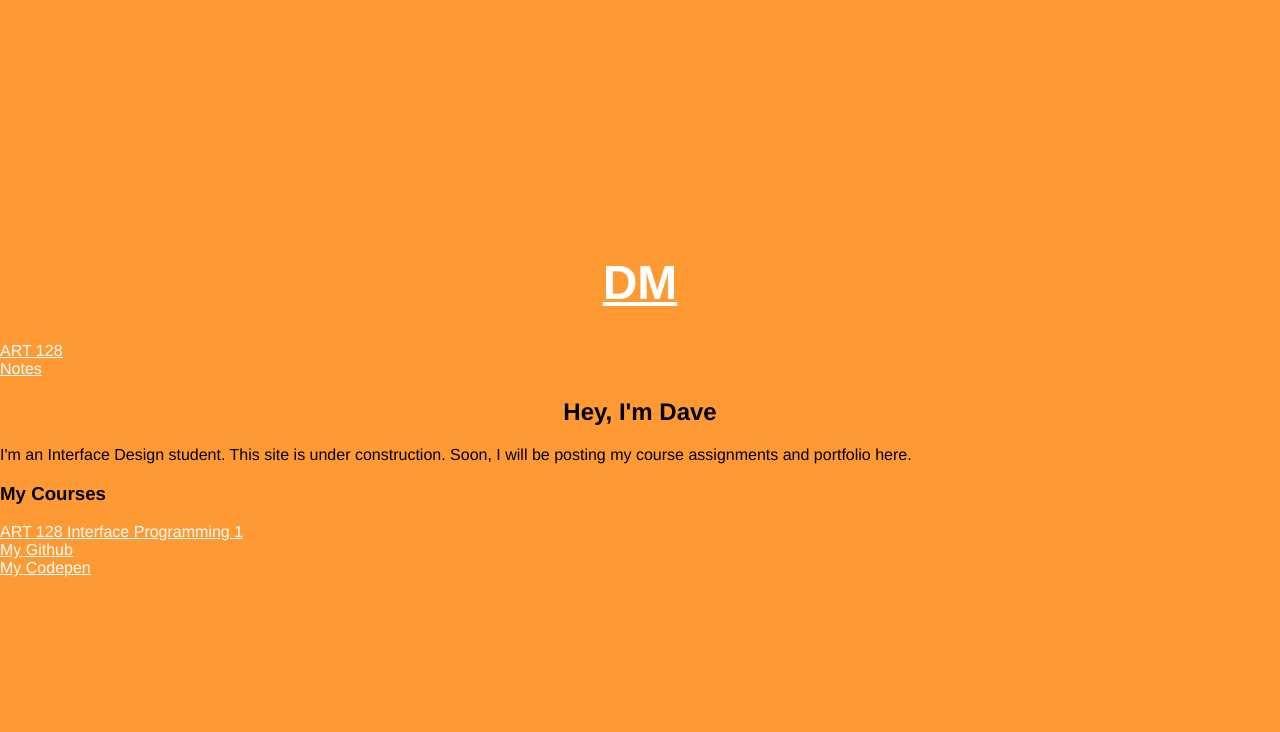
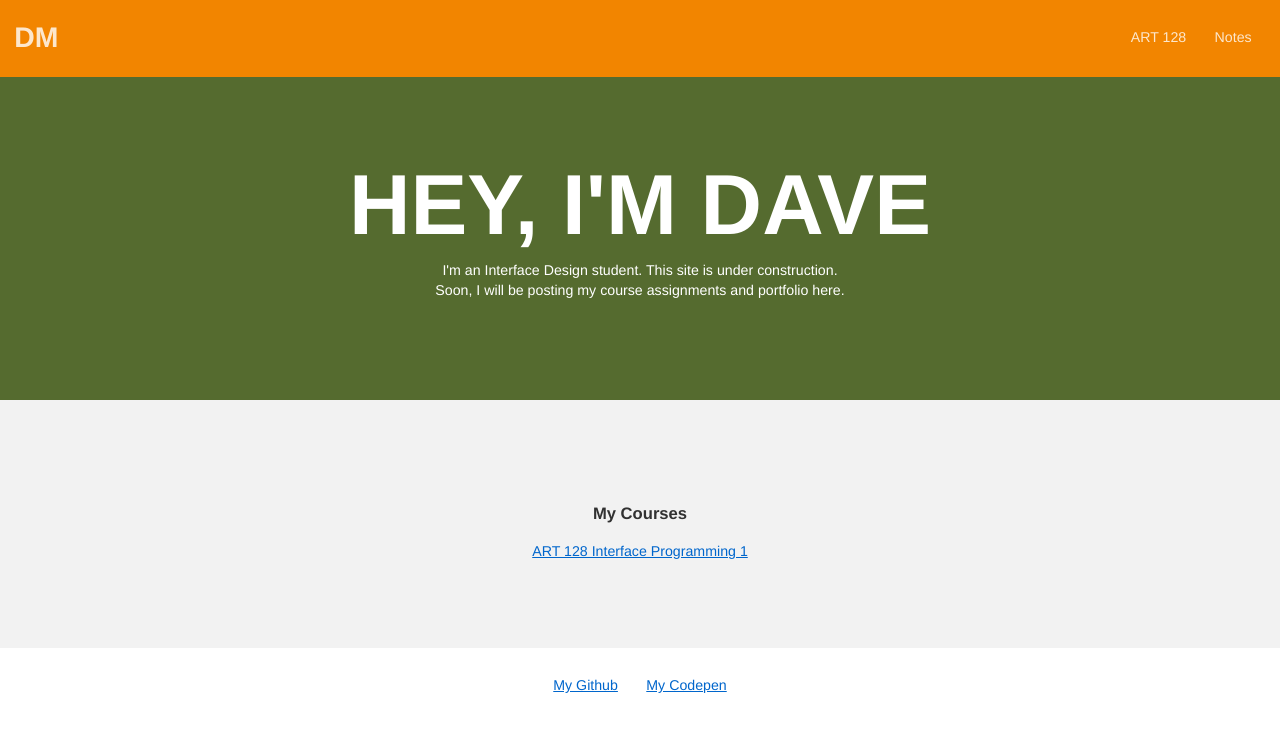
Before and after one commit to davemaluyo/studentsite, a plain HTML site: page index.html in a window 1280 px wide. Drawn offline with Linux system fonts and the light colour scheme.

Commit message:
edit content

```diff
--- a/css/style.css
+++ b/css/style.css
@@ -1,35 +1,128 @@
+/* GLOBAL RESET */
+* { box-sizing: border-box; }
+body { margin: 0; }
+
+/* GLOBAL COLORS */
+body { color: rgba(0, 0, 0, 0.8); }
+a { color: rgba(0, 102, 204, 1); }
+a:hover { color: rgba(0, 51, 153, 1); }
+
+/* GLOBAL TYPOGRAPHY */
 body {
-    font-family: Helvetica, sans-serif;
-    background: rgb(255, 153, 51);
-    margin: 0;
-    display: grid;
-    align-content: center;
-    min-height: 100vh;
+  font-family: Helvetica, Arial, sans-serif;
+  font-size: 88.75%; /* 14px */
+  line-height: 1.4;
 }
 
-h1 {
-    font-size: 48px;
+
+/* SITE STRUCTURE */
+
+header {
+    background-color: rgba(242, 133, 0, 1);
+    color: rgba(0, 0, 0, 0.8);
+    padding: 1em;
+    display: grid;
+    grid-template-columns: 1fr 1fr;
+    align-items: center;
+}
+
+header a {
+    color: rgba(255, 255, 255, 0.8);
+    text-decoration: none;
+}
+
+header a:hover {
+    color: rgba(255, 255, 255, 1);
+}
+
+
+/* SITE ID */
+.site-id h1 {
+    margin: 0;
+}
+
+/* SITE NAV */
+.site-nav ul {
+    display: flex;
+    justify-content: flex-end;
+    margin: 0;
+    padding: 0;
+    list-style: none;
+}
+
+.site-nav  a {
+    display: block;
+    padding: 1em;
+}
+
+/* MAIN */
+main {
+    background: rgba(0,0,0,.05);
+}
+
+/* HERO SECTION */
+.hero {
+    background-color: rgba(85, 107, 47, 1);
+    text-align: center;
+    color: white;
+    padding: 6em 1em;
+}
+
+.hero h2 {
+    font-size: 6em;
+    line-height: 1;
     text-transform: uppercase;
+    margin: 0 auto;
+    font-family: Helvetica, sans-serif;
+
+}
+
+.hero p {
+    max-width: 30em;
+    margin: 1em auto;
+}
+
+/* COURSES SECTION */
+.courses {
+    padding: 6em 1em;
+    display: grid;
+    justify-content: center;
+}
+
+.courses ul {
+    margin: 0;
+    padding: 0;
+    list-style: none;
+}
+
+.courses h3 {
     text-align: center;
 }
 
-h2 {
-    text-align: center;
+
+/* FOOTER */
+footer {
+    border-top: 1px solid rgba(0,0,0,.05);
+    padding: 1em;
 }
 
-p1 {
-    color: white;
-    max-width: 30em;
-    margin: 0 auto;
-    text-align: center;
-    font-family: Garamond, serif;
+/* SOCIAL NAV */
+.social-nav ul {
+    margin: 0;
+    padding: 0;
+    display: flex;
+    justify-content: center;
+    list-style: none;
 }
 
-ul {
-    margin: 0 auto;
-    padding: 0;
+.social-nav  a {
+    display: block;
+    padding: 1em;
 }
 
-a {
-    color: white;
-}
+/* FOR DEV PURPOSES */
+/* body * {
+    background-color: rgba(0,0,0,.05) !important;
+    border: 1px solid rgba(0,0,0,.1) !important;
+    color: rgba(0,0,0,.5) !important;
+} */
```
